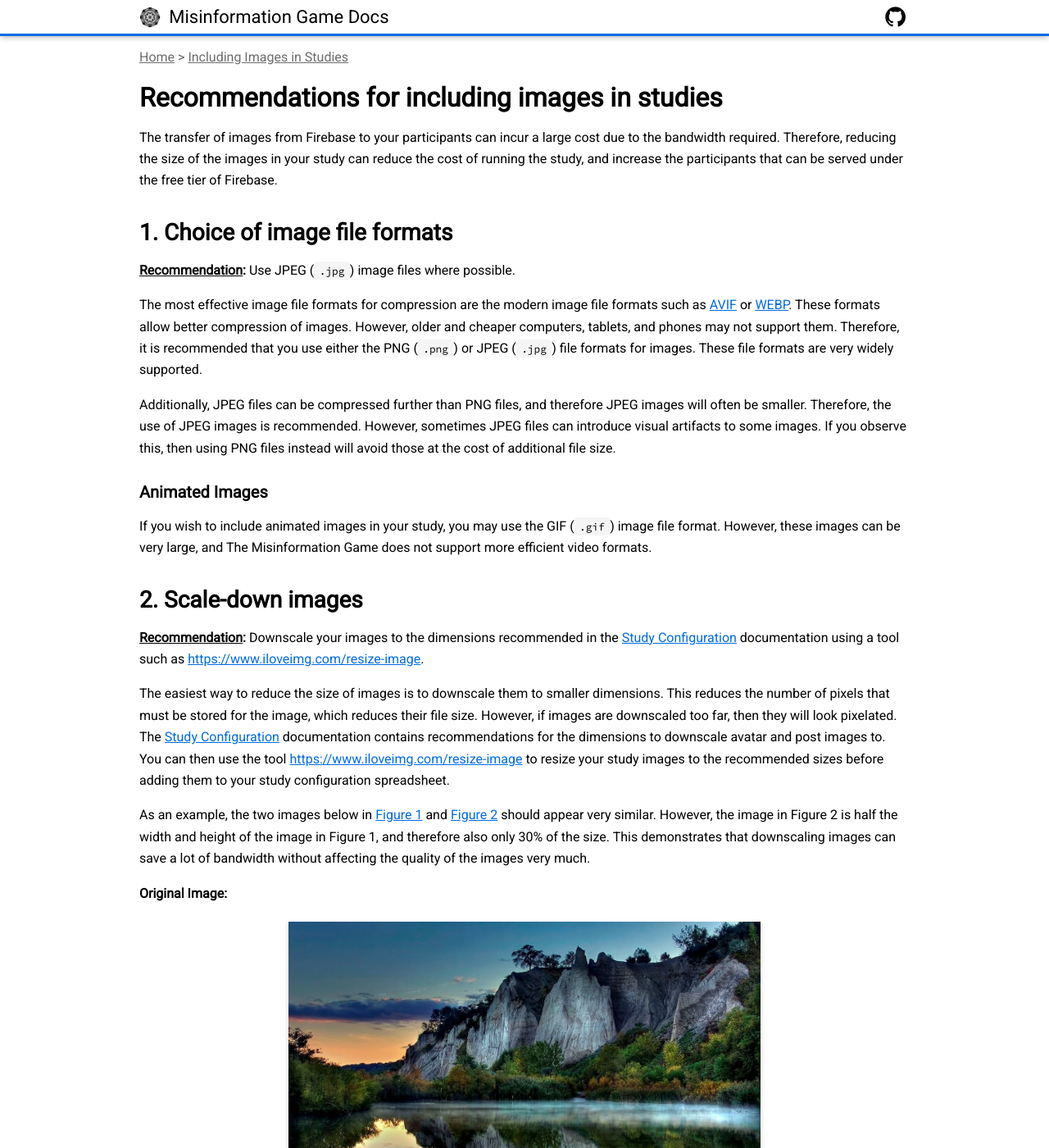
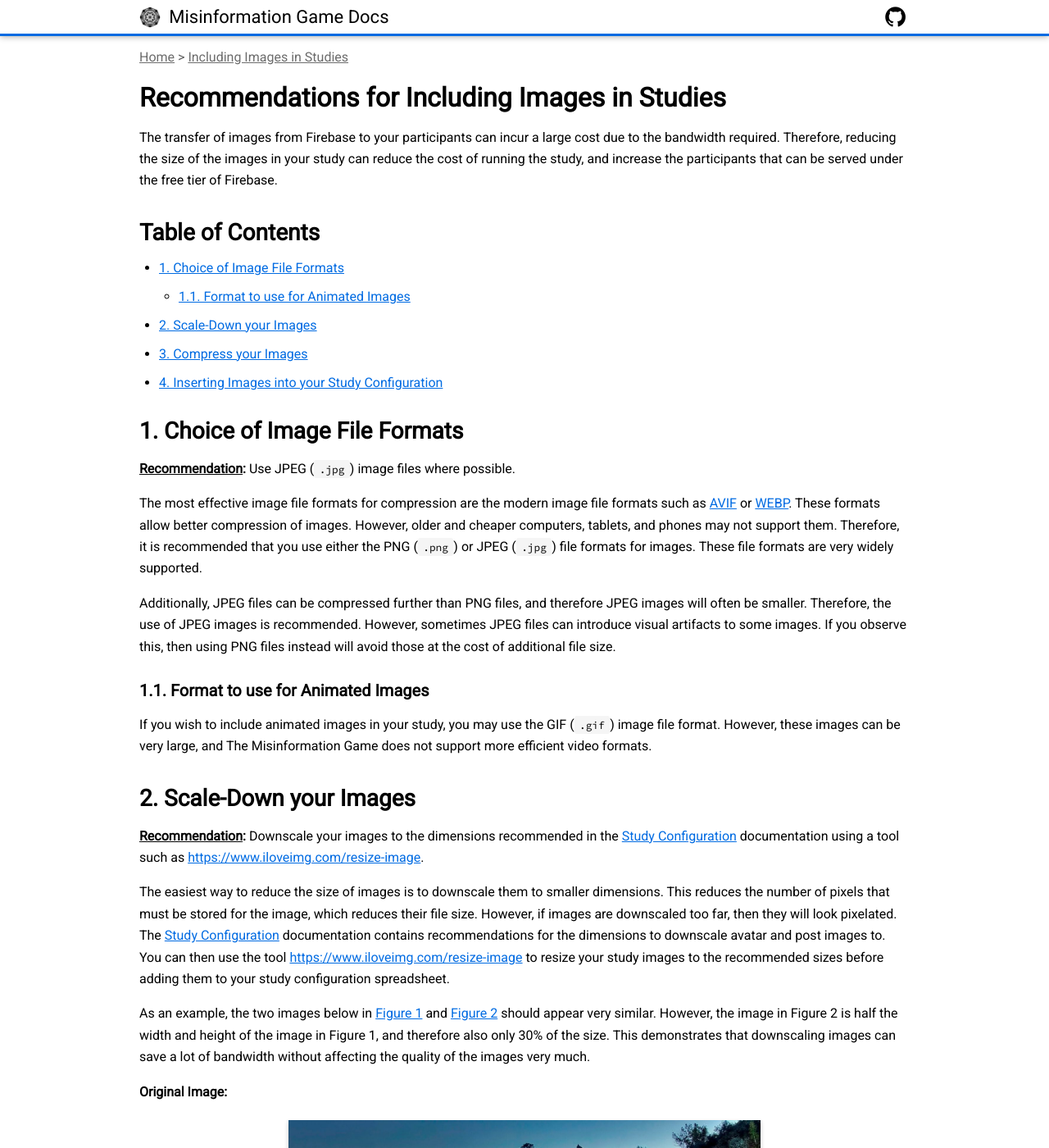
Before and after one commit to beekewardin/themisinformationgame.github.io, a Jekyll site: the page built from Images.md, in a window 1280 px wide and 1400 px high. Shown: the whole window at 82% size. Built offline with Jekyll 4.4.1, drawn with Linux system fonts in a browser that asks for light colours; nearby versions of some CDN libraries; our own code applies the rules of GitHub Pages for plain Markdown files; some of the changed text lies outside the part shown.

Commit message:
Improvements to the 'Including Images in Studies' documentation

```diff
--- a/Images.md
+++ b/Images.md
@@ -1,17 +1,37 @@
 ---
 title: Including Images in Studies
 showPath: true
-showBackToTop: false
+showBackToTop: true
 ---
 
-# Recommendations for including images in studies
+<h1 id="intro">
+    Recommendations for Including Images in Studies
+</h1>
+
 The transfer of images from Firebase to your participants can
 incur a large cost due to the bandwidth required. Therefore,
 reducing the size of the images in your study can reduce the
 cost of running the study, and increase the participants
 that can be served under the free tier of Firebase.
 
-## 1. Choice of image file formats
+
+
+<h2 id="toc">
+    Table of Contents
+</h2>
+
+* [1. Choice of Image File Formats](#image-format-choice)
+    - [1.1. Format to use for Animated Images](#animated-image-format)
+* [2. Scale-Down your Images](#scale-down-images)
+* [3. Compress your Images](#compress-images)
+* [4. Inserting Images into your Study Configuration](#inserting-images-into-study)
+
+
+
+<h2 id="image-format-choice">
+    1. Choice of Image File Formats
+</h2>
+
 <span class="recommendation">Recommendation</span>
 Use JPEG (`.jpg`) image files where possible.
 
@@ -32,13 +52,20 @@ introduce visual artifacts to some images. If you observe this, then
 using PNG files instead will avoid those at the cost of additional
 file size.
 
-### Animated Images
+<h3 id="animated-image-formats">
+    1.1. Format to use for Animated Images
+</h3>
+
 If you wish to include animated images in your study, you may use the
 GIF (`.gif`) image file format. However, these images can be very large,
 and The Misinformation Game does not support more efficient video formats.
 
 
-## 2. Scale-down images
+
+<h2 id="scale-down-images">
+    2. Scale-Down your Images
+</h2>
+
 <span class="recommendation">Recommendation</span>
 Downscale your images to the dimensions recommended in the
 [Study Configuration](/StudyConfiguration) documentation using a tool
@@ -74,7 +101,11 @@ affecting the quality of the images very much.
 </figure>
 
 
-## 3. Compress your images
+
+<h2 id="compress-images">
+    3. Compress your Images
+</h2>
+
 <span class="recommendation">Recommendation</span>
 Use a tool such as [https://imagecompressor.com/](https://imagecompressor.com/)
 to compress your images.
@@ -105,7 +136,11 @@ images can save some bandwidth without affecting the quality of the images very
 </figure>
 
 
-## 4. Insert the images into your study configuration
+
+<h2 id="inserting-images-into-study">
+    4. Inserting Images into your Study Configuration
+</h2>
+
 Images must be inserted into the configuration spreadsheet using the **Insert**
 menu at the top of the page in Google Sheets. You must first select the cell
 where you want to insert the image, and then select **Insert** -> **Image**
```
